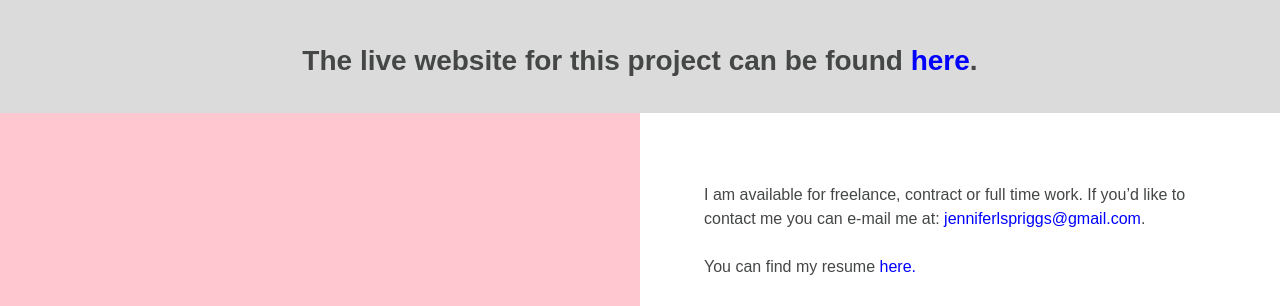
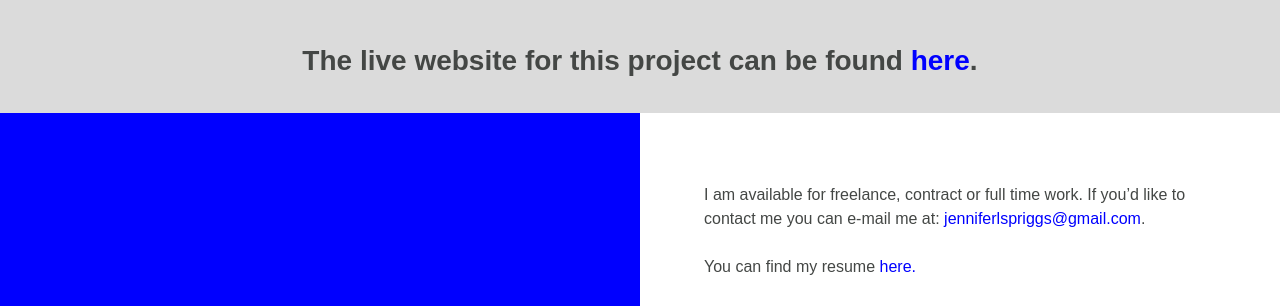
Before and after one commit to factoryhands/factoryhands.github.io, a website: page logos.html in a window 1280 px wide. Shown: the part 7450-7756 px from the top of the page. Drawn offline with nearby package versions, Linux system fonts and the light colour scheme.

Commit message:
fixing pink color

```diff
--- a/css/theme.css
+++ b/css/theme.css
@@ -133,7 +133,7 @@ header {
 }
 
 .contact-section {
-  background-color: #FFC8D0;
+  background-color: blue;
 }
 
 .contact-blurb-section .description {
```
Also changed, not shown: css/loading-gif.css (line endings or trailing spaces), img/site/Hands-Gif.gif (added).
